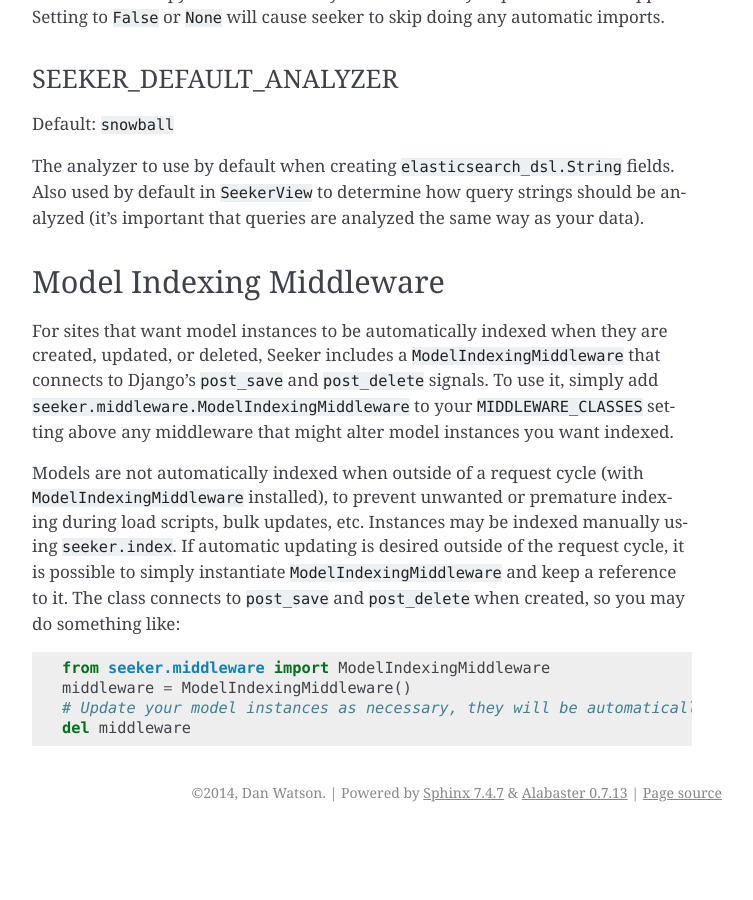
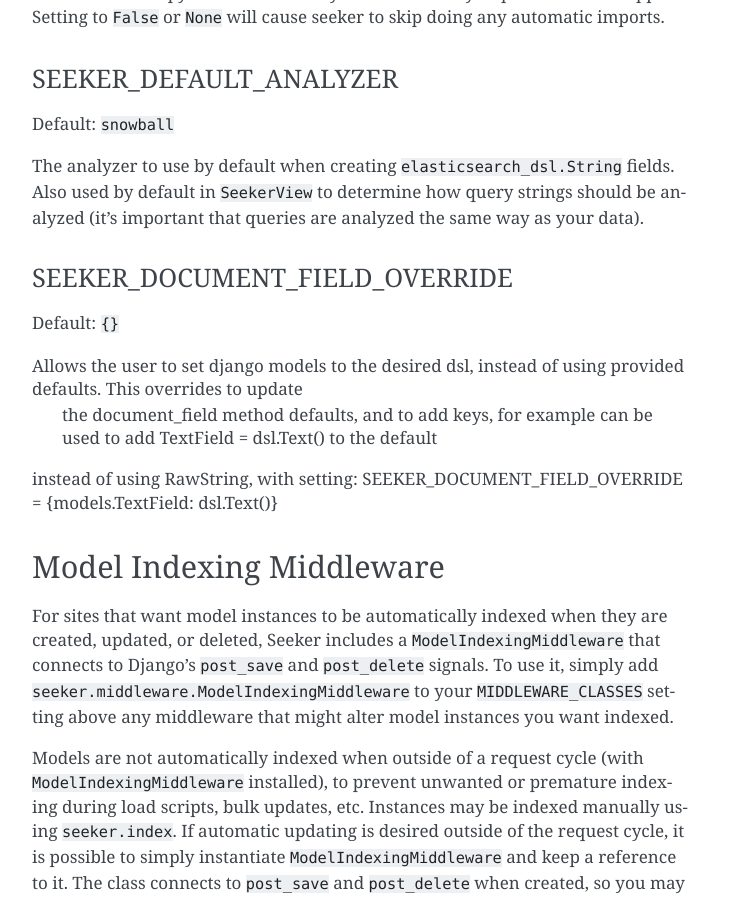
Before and after one commit to imsweb/django-seeker, a Sphinx documentation site: the page built from docs/configuration.rst, in a window 1280 px wide and 900 px high, scrolled down 1234 px. Shown: the whole window, without its empty margins (388-1141 px from the left). Built offline with Sphinx 7.4.7, drawn with Linux system fonts in a browser that asks for light colours; before the commit the page ends 2066 px from its top, so only the background shows below that; some of the changed text lies outside the part shown.

Commit message:
add document_field_override setting option

```diff
--- a/docs/configuration.rst
+++ b/docs/configuration.rst
@@ -69,6 +69,17 @@ The analyzer to use by default when creating ``elasticsearch_dsl.String`` fields
 to determine how query strings should be analyzed (it's important that queries are analyzed the same way as your data).
 
 
+SEEKER_DOCUMENT_FIELD_OVERRIDE
+~~~~~~~~~~~~~~~~~~~~~~~
+
+Default: ``{}``
+
+Allows the user to set django models to the desired dsl, instead of using provided defaults. This overrides to update
+ the document_field method defaults, and to add keys, for example can be used to add TextField = dsl.Text() to the default
+instead of using RawString, with setting: SEEKER_DOCUMENT_FIELD_OVERRIDE = {models.TextField: dsl.Text()}
+
+
+
 Model Indexing Middleware
 -------------------------
 
```
Also changed, not shown: 1 other file.
